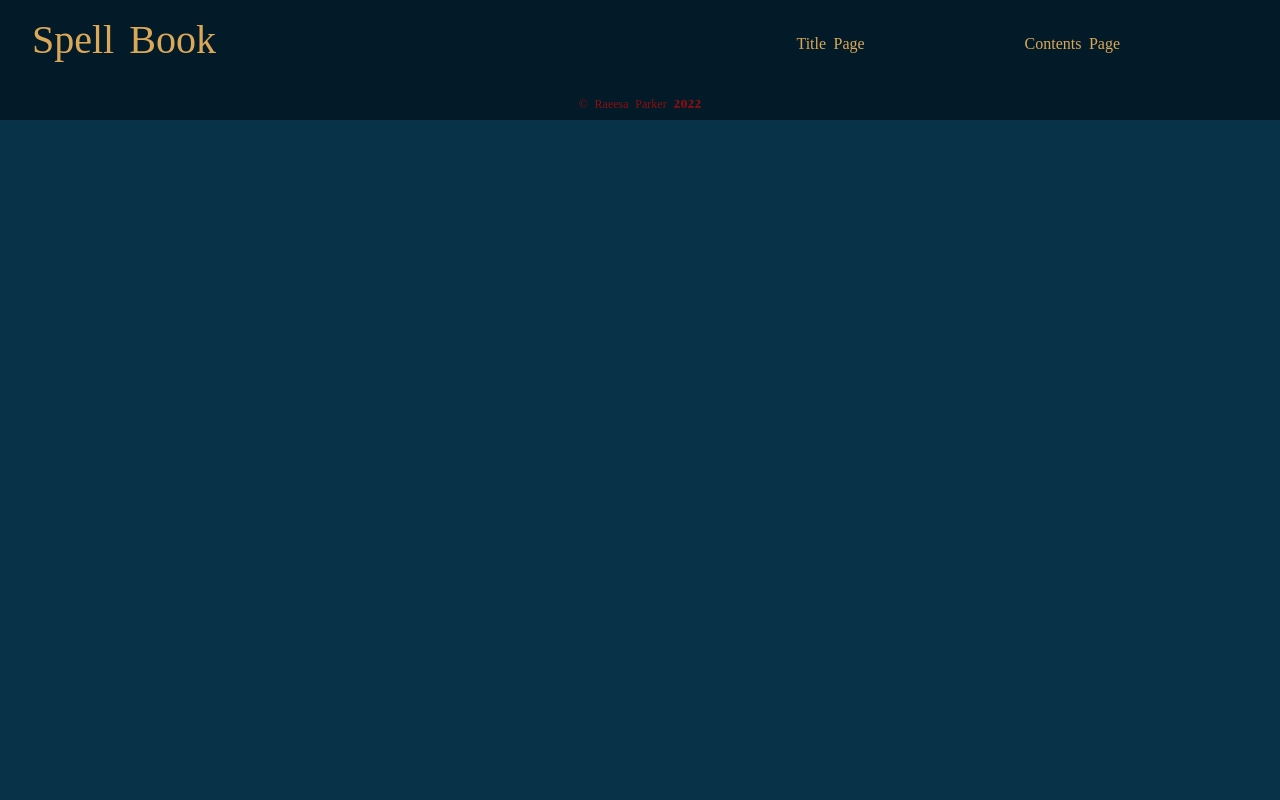
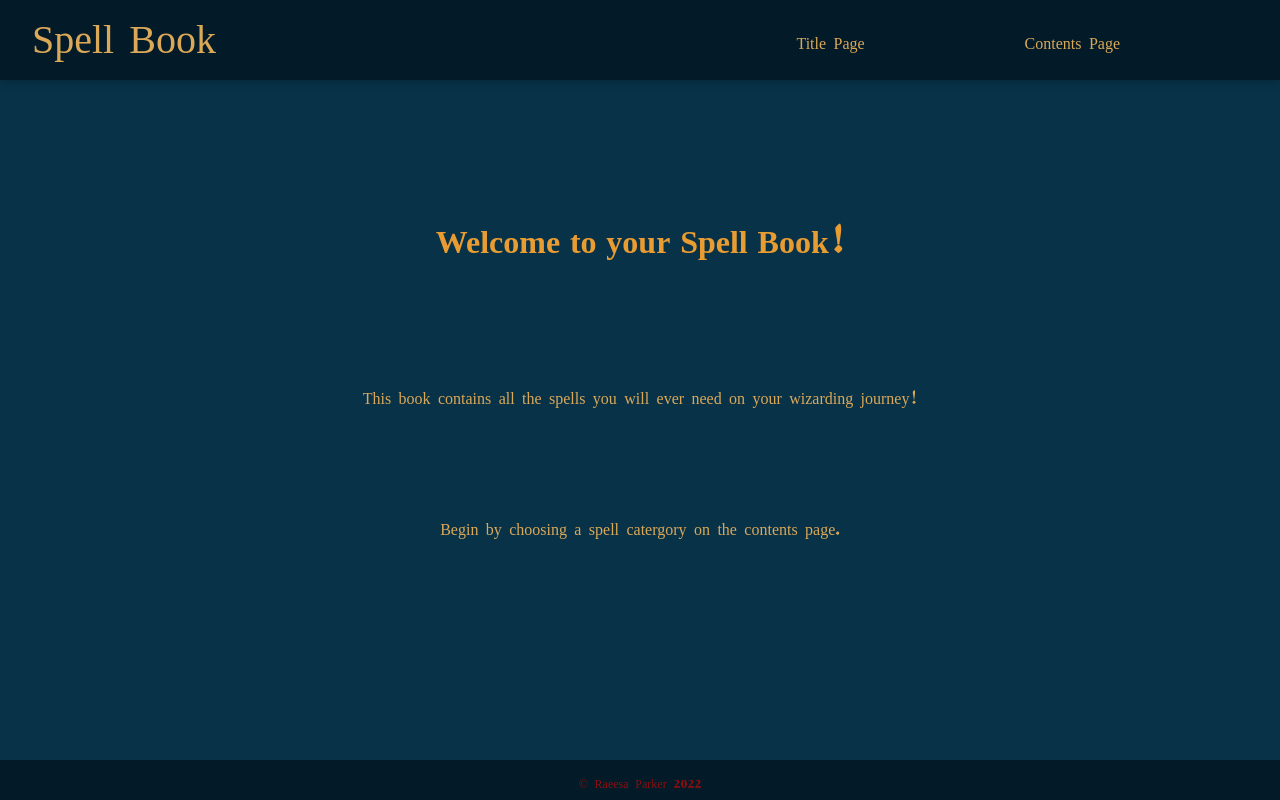
Before and after one commit to RaeesaParker/wizarding-spell-book, a React (Create React App) app: page / in a window 1280 px wide. Built offline with nearby package versions, Linux system fonts and the light colour scheme; a web font is replaced by a local one.

Commit message:
Add homepagee

```diff
--- a/src/App.css
+++ b/src/App.css
@@ -105,7 +105,7 @@ p{
 /* ----------------- MENU ------------------ */
 
 .section-menu{
-  height: 85vh;
+  min-height: 85vh;
 }
 
 .menu-container{
@@ -121,6 +121,21 @@ p{
   margin: 4%;
   text-align: center;
 }
+
+
+
+/* ----------------- ABOUT ------------------ */
+
+.section-about{
+  align-items: center;
+  display: flex;
+  flex-direction: column;
+  flex-wrap: wrap;
+  min-height: 85vh;
+  justify-content: space-evenly;
+}
+
+
 
 
 /* ----------------- SPELLS ------------------ */
--- a/src/components/About.js
+++ b/src/components/About.js
@@ -3,11 +3,12 @@ import React from 'react';
 function About(){
 
   return (
-    <div className='section-menu'>
-
-      <h2>Welcome to your Spell Book!</h2>
-
-    </div>
+      <div className='section-about '>
+        <h2>Welcome to your Spell Book!</h2>
+        <p className='section-about-para'>This book contains all the spells you will ever need on your wizarding journey! </p>
+        <p>Begin by choosing a spell catergory on the contents page.</p>
+        <p></p>
+      </div>
   )
 
 }
--- a/src/components/Functionality.js
+++ b/src/components/Functionality.js
@@ -18,7 +18,7 @@ function Functionality(){
           element={<Menu chosenPage={chosenPage} setChosenPage={setChosenPage}></Menu>}
         />
         <Route
-          path='/home'
+          path='/'
           element={<About></About>}
         />
         <Route
--- a/src/components/Header.js
+++ b/src/components/Header.js
@@ -15,11 +15,11 @@ function Heading(){
       <nav className="navbar navbar-expand-lg  navbar-customise">
         <div className="navbar-container">
 
-          <Link className="navbar-brand" to={'/home'}>
+          <Link className="navbar-brand" to={'/'}>
             <p>Spell Book</p>
           </Link>
 
-          <Link className="navbar-contents" to={'/home'} >
+          <Link className="navbar-contents" to={'/'} >
             <p>Title Page</p>
           </Link>
 
--- a/src/components/SpellPage.js
+++ b/src/components/SpellPage.js
@@ -1,11 +1,8 @@
 import React from 'react';
-import { useParams } from 'react-router-dom';
 import { useState, useEffect } from 'react';
 import SpellCard from './subcomponents/SpellCard';
 
 function SpellPage(props) {
-
-  const {spellType} = useParams()
 
   // Set state to store the spells
   const [spells, setSpells] = useState([]);
```
